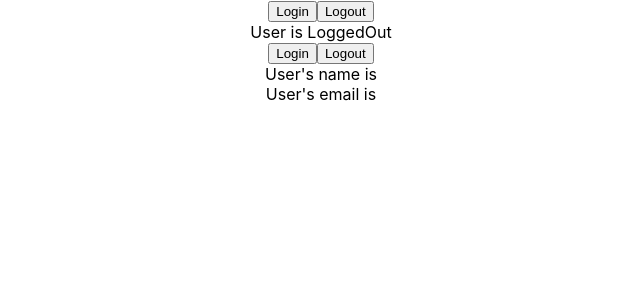
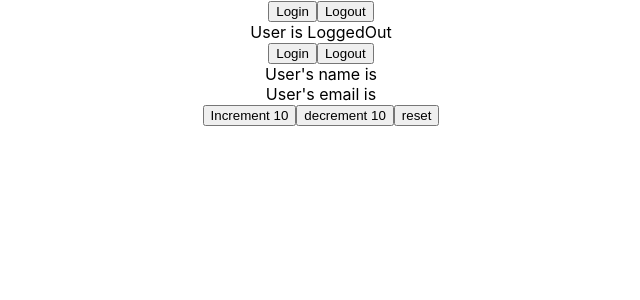
Before and after one commit to Udeme01/Tutorial---React-TypeScript-Demo, a React (Create React App) app: page / in a window 1280 px wide. Shown: the top 300 px of the page, without its empty margins (319-959 px from the left). Built offline with nearby package versions, Linux system fonts and the light colour scheme.

Commit message:
Typing 'useReducer' Hook

```diff
--- a/src/App.tsx
+++ b/src/App.tsx
@@ -12,6 +12,7 @@
 import MyStyles from './components/MyStyles';
 import LoggedIn from './components/state/LoggedIn';
 import MyUser from './components/state/MyUser';
+import Counter from './components/reducerState/Counter';
 
 function App() {
   // created a new person object with first and last as properties.
@@ -55,6 +56,7 @@
       {/* <MyStyles styles={{border: '2px solid red', padding: '1rem', width: '80%', margin: '1rem auto', borderRadius: '12px', cursor: 'pointer'}} /> */}
       <LoggedIn />
       <MyUser />
+      <Counter />
     </div>
   );
 }
--- /dev/null
+++ b/src/components/reducerState/Counter.tsx
@@ -0,0 +1,63 @@
+import React, { useReducer } from "react";
+
+type CounterState = {
+  count: number;
+};
+
+
+// Descriminated Union of Type in TypeScript.
+type UpdateAction = {
+  type: 'increment' | 'decrement';
+  payload: number;
+};
+
+type ResetAction = {
+  type: 'reset';
+};
+
+type CounterAction = UpdateAction | ResetAction;
+
+
+// define initialState to count = 0.
+const initialState = { count: 0 };
+
+const reducer = (state: CounterState, action: CounterAction) => {
+  switch (action.type) {
+    case "increment":
+      return { count: state.count + action.payload };
+    case "decrement":
+      return { count: state.count - action.payload };
+    case "reset":
+      return initialState;
+    default:
+      return state;
+  }
+};
+
+const Counter = () => {
+  const [state, dispatch] = useReducer(reducer, initialState);
+
+  return (
+    <div>
+      <button
+        type="button"
+        onClick={() => dispatch({ type: "increment", payload: 10 })}
+      >
+        Increment 10
+      </button>
+      <button
+        type="button"
+        onClick={() => dispatch({ type: "decrement", payload: 10 })}
+      >
+        decrement 10
+      </button>
+      <button type="button" onClick={() => dispatch({ type: "reset" })}>
+        reset
+      </button>
+    </div>
+  );
+};
+
+export default Counter;
+
+// Type the "useReducer()" Hook
```
